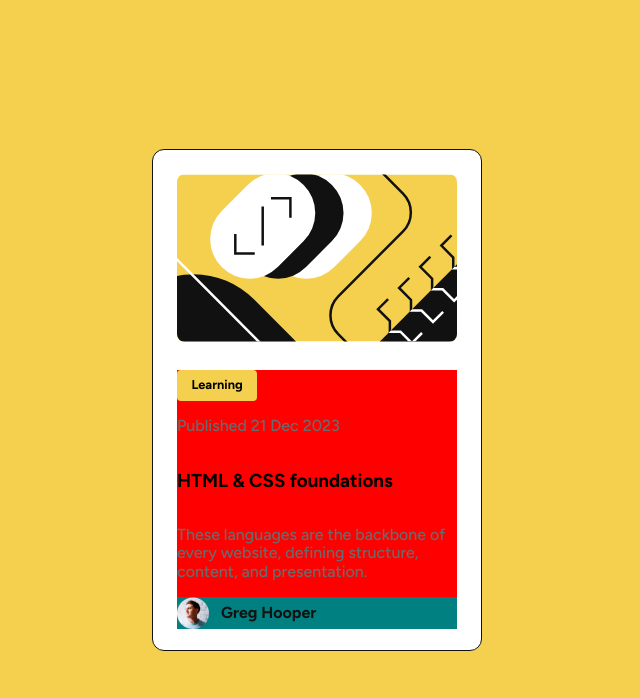
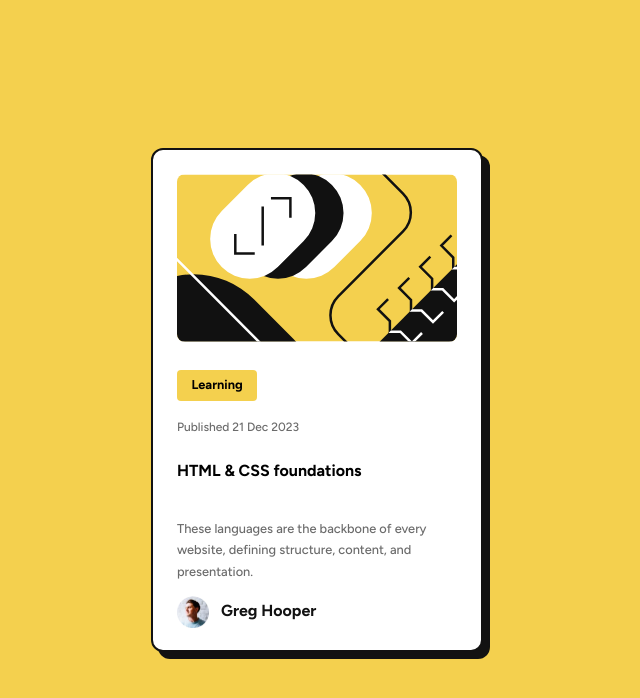
Before and after one commit to JDPWeb/blog-preview-card-main-solution, a plain HTML site: page index.html in a window 1280 px wide. Shown: the whole page, without its empty margins (323-963 px from the left). Drawn offline with Linux system fonts and the light colour scheme.

Commit message:
Updated measeurments to rem, updated index classes for better clarity on css

```diff
--- a/css/styles.css
+++ b/css/styles.css
@@ -21,29 +21,29 @@ body {
 
 .card {
   background-color: var(--white);
-  width: 328px;
-  height: 500px;
-  border: var(--gray950) solid 1px;
-  border-radius: 12px;
-  margin: 24px;
+  width: 20.5rem;
+  height: 31.25rem;
+  border: var(--gray950) solid 2px;
+  border-radius: .75rem;
+  margin: 1.5rem;
+  box-shadow: 7px 7px 0px var(--gray950);
 }
 
-.cardInfo {
-  width: 280px;
+.cardContent {
+  width: 17.5rem;
   padding: 1.5rem;
 }
 
-.cardInfo img {
+.cardContent img {
   width: 17.5rem;
   border-radius: 0.5rem;
 }
 
-.cardDesc {
+.cardInfo {
   display: flex;
   flex-direction: column;
   justify-content: space-between;
   margin-top: 1.5rem;
-  background-color: red;
 }
 
 .btn {
@@ -51,13 +51,28 @@ body {
   border: none;
   font-weight: bold;
   font-size: .8rem;
-  border-radius: 4px;
-  padding: 8px 12px;
+  border-radius: .25rem;
+  padding: .5rem .75rem;
   max-width: 5rem;
+  margin-bottom: .5rem;
 }
 
-.cardDesc p {
+.cardInfo p {
   color: var(--gray500);
+}
+
+.date {
+  font-size: .75rem;
+}
+
+.cardTitle {
+  font-size: 1rem;
+  margin-bottom: 1.5rem;
+}
+
+.cardDescription {
+  font-size: .8rem;
+  line-height: 1.7;
 }
 
 .avatar {
@@ -65,12 +80,11 @@ body {
   flex-direction: row;
   align-items: center;
   height: 2rem;
-  background-color: teal;
 }
 
 .avatar img {
-  width: 32px;
-  height: 32px;
+  width: 2rem;
+  height: 2rem;
   margin-right: 0.75rem;
 }
 
--- a/index.html
+++ b/index.html
@@ -16,13 +16,13 @@
 </head>
 <body>
     <div class="card">
-        <div class="cardInfo">
+        <div class="cardContent">
             <img src="assets/img/illustration-article.svg" alt="Course Illustration">
-            <div class="cardDesc">
+            <div class="cardInfo">
                 <button class="btn">Learning</button>
                 <p class="date">Published 21 Dec 2023</p>
                 <h3 class="cardTitle">HTML & CSS foundations</h3>
-                <p>These languages are the backbone of every website, defining structure, content, and presentation.</p>
+                <p class="cardDescription">These languages are the backbone of every website, defining structure, content, and presentation.</p>
                 <div class="avatar">
                     <img src="assets/img/image-avatar.webp" alt="Avatar">
                     <p>Greg Hooper</p>
```
